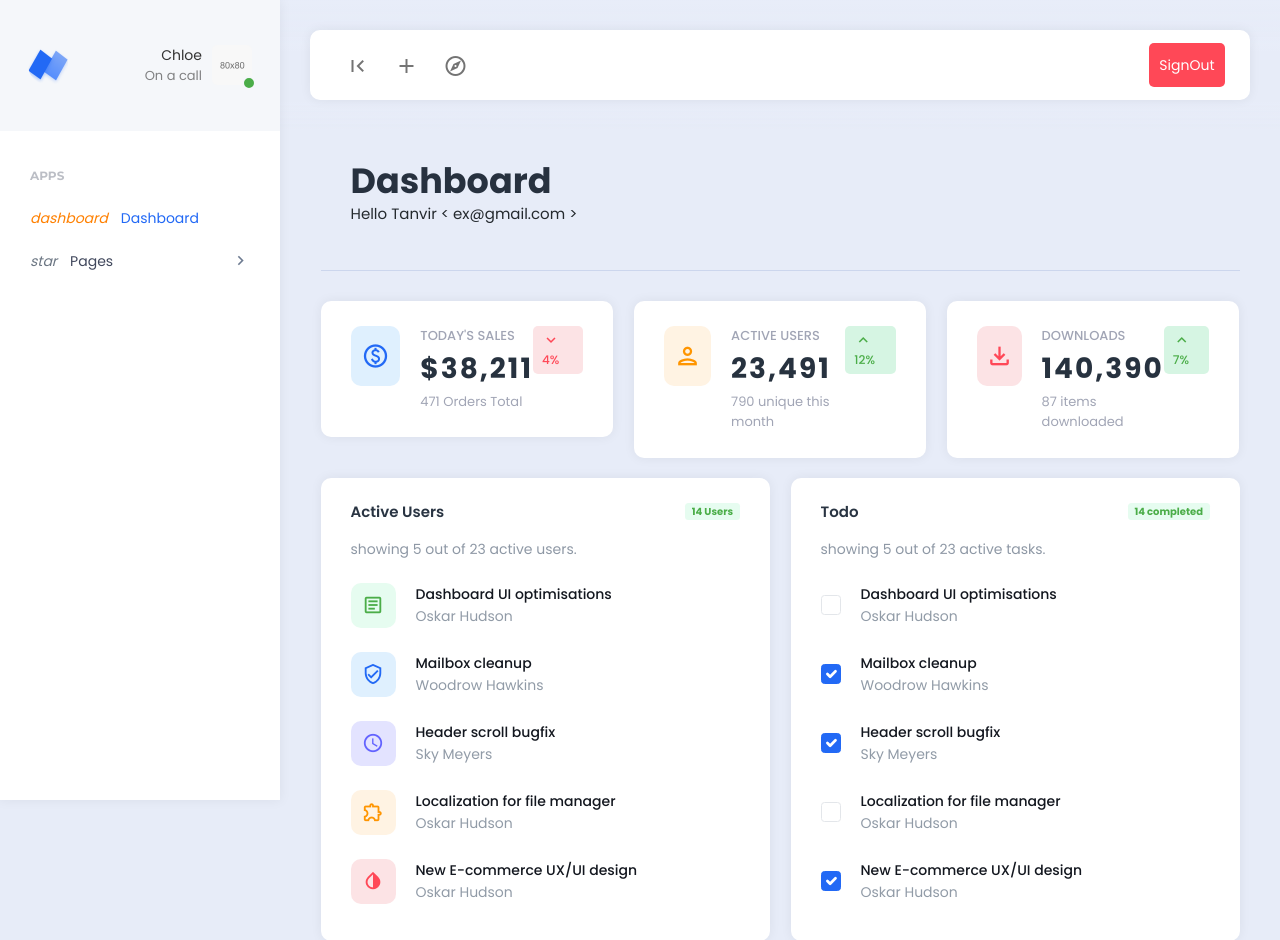
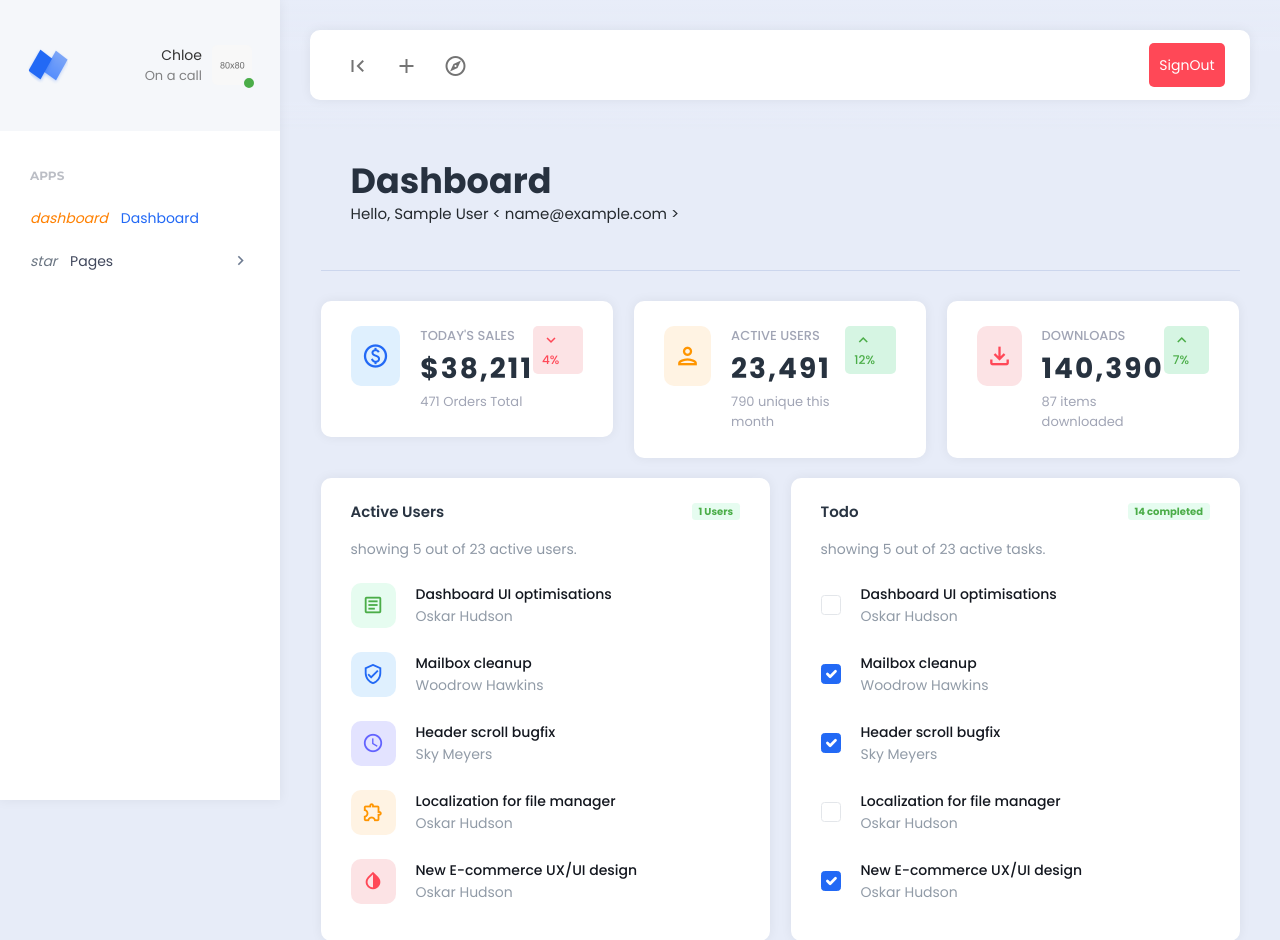
Before and after one commit to Tanvir-Alam625/Dashboard-in-php, a PHP site: page /home.php in a window 1280 px wide. Shown: the top 940 px of the page. Run offline with PHP 8.4, Linux system fonts and the light colour scheme; the visitor is signed in with stand-in values (Sample User, id 1); tables that the repository leaves empty or names only in its code hold one stand-in row (values such as "Sample post").

Commit message:
name query and total user query added

```diff
--- a/dashboard/home.php
+++ b/dashboard/home.php
@@ -1,6 +1,16 @@
 
 <?php
 require_once('./includes/header.php');
+$email =$_SESSION['auth_email'];
+
+// user name query
+$db_name_query = "SELECT Name, ID FROM users WHERE Email='$email';";
+$db_name = mysqli_query($db_connect, $db_name_query);
+$db_name_result = mysqli_fetch_assoc($db_name);
+// count all users query
+$db_users_query = "SELECT COUNT(*) AS 'result' FROM users;";
+$db_users = mysqli_query($db_connect, $db_users_query);
+$db_users_result = mysqli_fetch_assoc($db_users);
 ?>
 
 <div class="app-content">
@@ -10,7 +20,10 @@ require_once('./includes/header.php');
                 <div class="col">
                     <div class="page-description">
                         <h1>Dashboard</h1>
-                        <p class="user-state-info"> Hello Tanvir < ex@gmail.com ></p>
+                        <?php
+
+                        ?>
+                        <p class="user-state-info"> Hello, <?= $db_name_result['Name']?> < <?= $_SESSION['auth_email']?> ></p>
                     </div>
                 </div>
             </div>
@@ -77,7 +90,7 @@ require_once('./includes/header.php');
                 <div class="col-xl-6">
                     <div class="card widget widget-list">
                         <div class="card-header">
-                            <h5 class="card-title">Active Users<span class="badge badge-success badge-style-light">14 Users</span></h5>
+                            <h5 class="card-title">Active Users<span class="badge badge-success badge-style-light"><?= $db_users_result['result']?> Users</span></h5>
                         </div>
                         <div class="card-body">
                             <span class="text-muted m-b-xs d-block">showing 5 out of 23 active users.</span>
```
